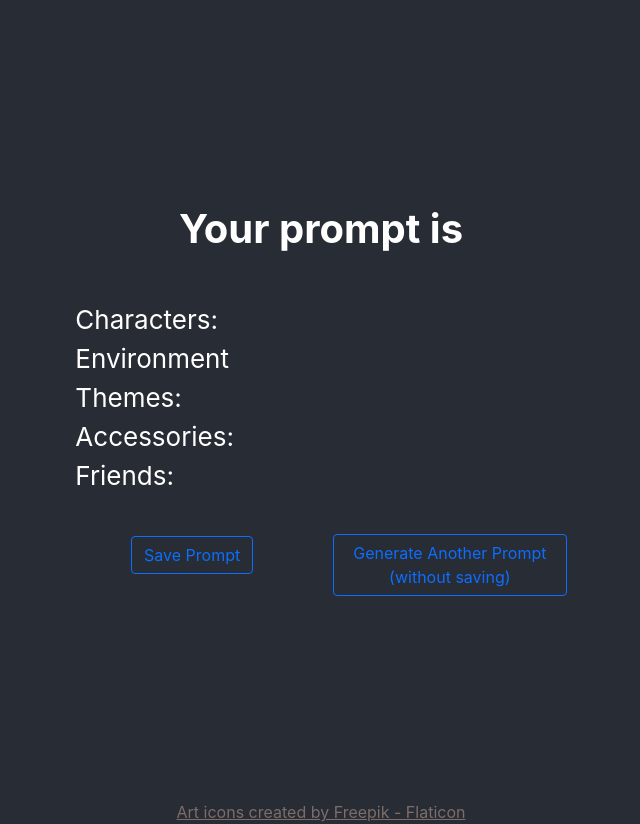
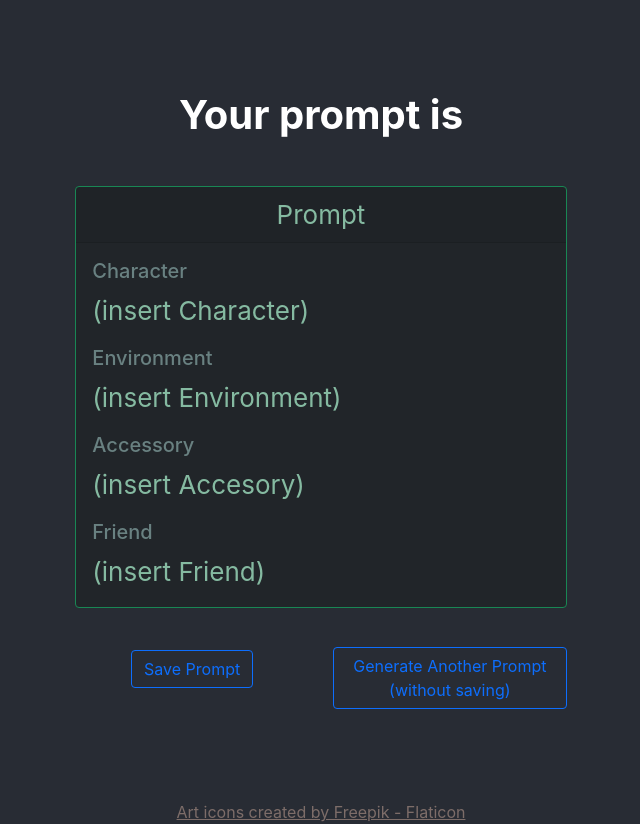
Before and after one commit to Joanna-S-Lee/art-inspo-prompt, a React (Create React App) app: page /prompt in a window 1280 px wide. Shown: the whole page, without its empty margins (319-959 px from the left). Built offline with nearby package versions, Linux system fonts and the light colour scheme.

Commit message:
fixed formatting for pages, reworked prompt template and added import page

```diff
--- a/src/App.css
+++ b/src/App.css
@@ -45,3 +45,13 @@
 .prompt{
   text-align: start;
 }
+
+.card-text{
+  text-align: start;
+  color: #85BAA1;
+}
+
+.card-title{
+  text-align: start;
+  color: #698181;
+}
--- a/src/App.js
+++ b/src/App.js
@@ -1,5 +1,6 @@
 import './App.css';
 import Home from './Home';
+import Import from './Import';
 import PromptTemplate from './PromptTemplate';
 import Footer from './fragments/Footer';
 import { BrowserRouter as Router, Route, Routes } from 'react-router-dom';
@@ -12,6 +13,7 @@ function App() {
           <Routes>
             <Route path='/' element={<Home />} />
             <Route path='/prompt' element={<PromptTemplate />} />
+            <Route path='/import-prompt' element={<Import />} />
           </Routes>
         </header>
         <div className='row'>
--- a/src/Home.js
+++ b/src/Home.js
@@ -14,9 +14,11 @@ const Home = () => {
           </Link>
         </Col>
         <Col>
-          <Button variant='outline-primary' style={{ whiteSpace: 'nowrap' }}>
-            Import More Prompts
-          </Button>
+          <Link to='/import-prompt'>
+            <Button variant='outline-primary' style={{ whiteSpace: 'nowrap' }}>
+              Import More Prompts
+            </Button>
+          </Link>
         </Col>
       </Row>
     </div>
--- /dev/null
+++ b/src/Import.js
@@ -0,0 +1,74 @@
+import Form from 'react-bootstrap/Form';
+import Row from 'react-bootstrap/Row';
+import Col from 'react-bootstrap/Col';
+import { Button } from 'react-bootstrap';
+
+function Import() {
+  return (
+    <div>
+      <h1>Import Prompt</h1>
+      <br />
+      <Form style={{ textAlign: 'start' }}>
+        <Form.Group controlId='formCharacter'>
+          <Row>
+            <Col sm='5'>
+              <Form.Label>Character</Form.Label>
+            </Col>
+            <Col sm='7'>
+              <Form.Control type='text' />
+            </Col>
+          </Row>
+        </Form.Group>
+        <br />
+        <Form.Group controlId='formEnvironment'>
+          <Row>
+            <Col sm='5'>
+              <Form.Label>Environment </Form.Label>
+            </Col>
+            <Col sm='7'>
+              <Form.Control type='text' />
+            </Col>
+          </Row>
+        </Form.Group>
+        <br />
+        <Form.Group controlId='formAccessory'>
+          <Row>
+            <Col sm='5'>
+              <Form.Label>Accessory</Form.Label>
+            </Col>
+            <Col sm='7'>
+              <Form.Control type='text' />
+            </Col>
+          </Row>
+        </Form.Group>
+        <br />
+        <Form.Group controlId='formFriend'>
+          <Row>
+            <Col sm='5'>
+              <Form.Label>Friend</Form.Label>
+            </Col>
+            <Col sm='7'>
+              <Form.Control type='text' />
+            </Col>
+          </Row>
+        </Form.Group>
+        <br />
+        <Row>
+          <Col sm='4'></Col>
+          <Col>
+            <Button variant='outline-primary' type='submit' size='lg'>
+              Submit
+            </Button>
+          </Col>
+          <Col>
+            <Button variant='outline-primary' size='lg'>
+              Cancel
+            </Button>
+          </Col>
+        </Row>
+      </Form>
+    </div>
+  );
+}
+
+export default Import;
--- a/src/Prompt.js
+++ /dev/null
@@ -1,5 +0,0 @@
-function Prompt() {
-  return <div></div>;
-}
-
-export default Prompt;
--- a/src/PromptTemplate.js
+++ b/src/PromptTemplate.js
@@ -1,6 +1,7 @@
 import Col from 'react-bootstrap/Col';
 import Row from 'react-bootstrap/Row';
 import Button from 'react-bootstrap/Button';
+import { Card } from 'react-bootstrap';
 
 function PromptTemplate() {
   return (
@@ -9,15 +10,36 @@ function PromptTemplate() {
         <b>Your prompt is</b>
       </h1>
       <br />
-      <Row>
+      <Col>
+        <Card
+          border='success'
+          style={{
+            width: '100%',
+            backgroundColor: '#212529',
+          }}
+        >
+          <Card.Header style={{ color: '#85BAA1' }}>Prompt</Card.Header>
+          <Card.Body>
+            <Card.Title className='card-title'>Character</Card.Title>
+            <Card.Text className='card-text'>(insert Character)</Card.Text>
+            <Card.Title className='card-title'>Environment</Card.Title>
+            <Card.Text className='card-text'>(insert Environment)</Card.Text>
+            <Card.Title className='card-title'>Accessory</Card.Title>
+            <Card.Text className='card-text'>(insert Accesory)</Card.Text>
+            <Card.Title className='card-title'>Friend</Card.Title>
+            <Card.Text className='card-text'>(insert Friend)</Card.Text>
+          </Card.Body>
+        </Card>
+      </Col>
+      {/* <Row border='primary' style={{ width: '18rem' }}>
         <Col>
-          <div className='prompt'>Characters:</div>
-          <div className='prompt'>Environment Themes:</div>
-          <div className='prompt'>Accessories:</div>
-          <div className='prompt'>Friends:</div>
+          <div className='prompt'>Character:</div>
+          <div className='prompt'>Environment:</div>
+          <div className='prompt'>Accessory:</div>
+          <div className='prompt'>Friend:</div>
         </Col>
         <Col></Col>
-      </Row>
+      </Row> */}
       <br />
       <Row>
         <Col>
```
